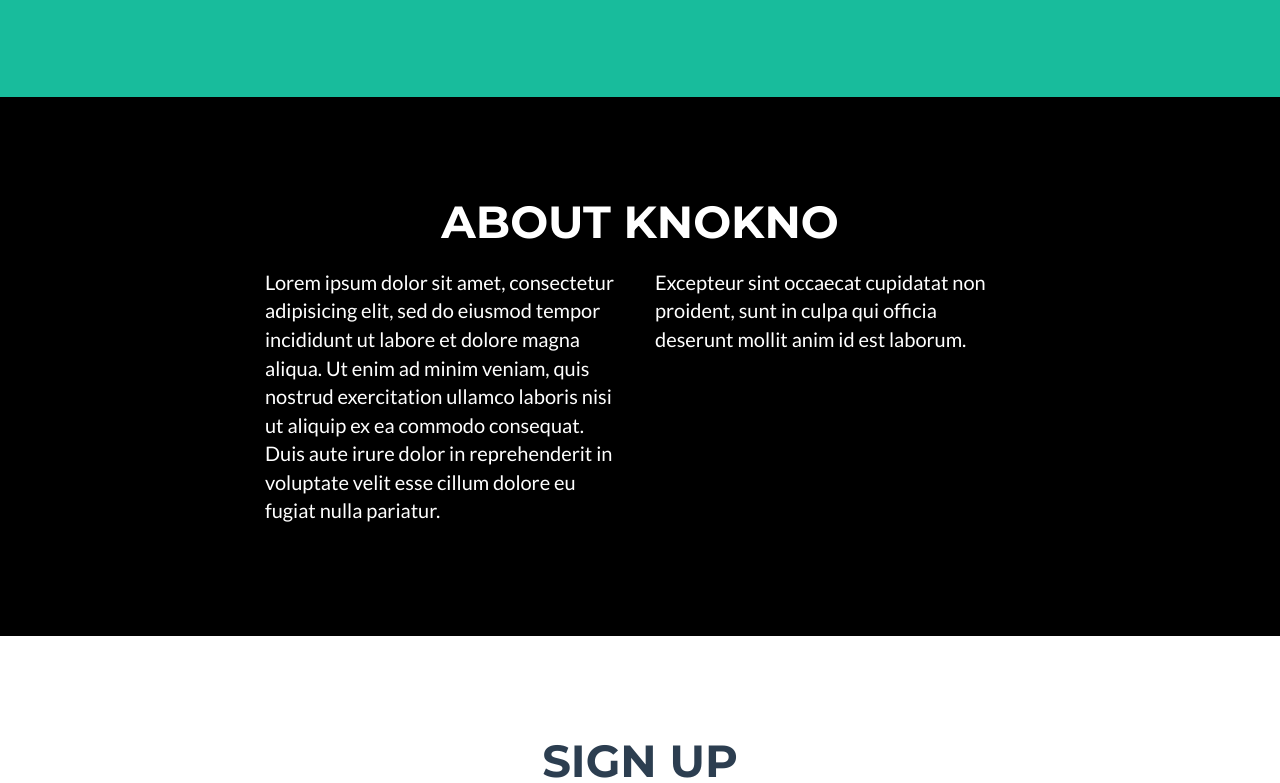
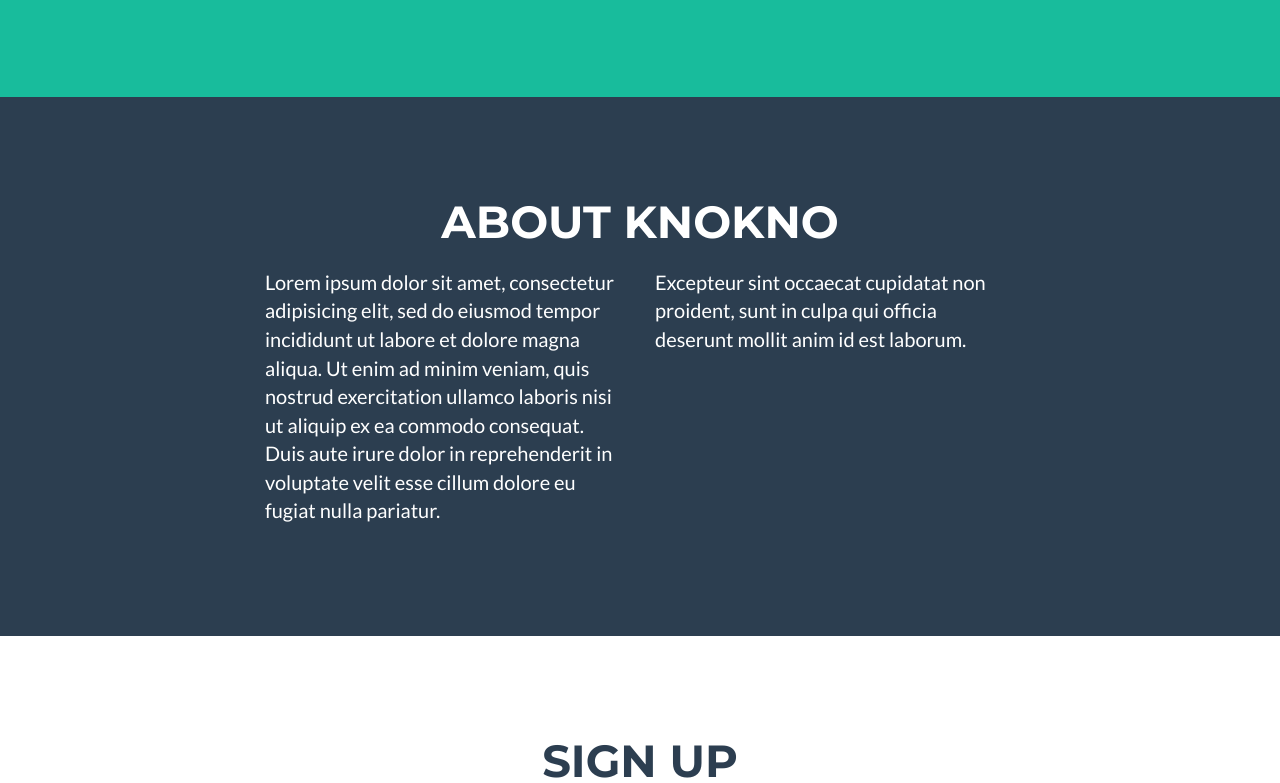
Before and after one commit to kcsg/knoknolaunchpage, a plain HTML site: page index.html in a window 1280 px wide. Shown: the part 728-1511 px from the top of the page. Drawn offline with nearby package versions, Linux system fonts and the light colour scheme.

Commit message:
v0.1.1 Alpha

```diff
--- a/css/freelancer.css
+++ b/css/freelancer.css
@@ -181,7 +181,7 @@
 
 section.success {
     color: #fff;
-    background: #000;
+    background: #2c3e50;
 }
 
 @media(max-width:767px) {
```
